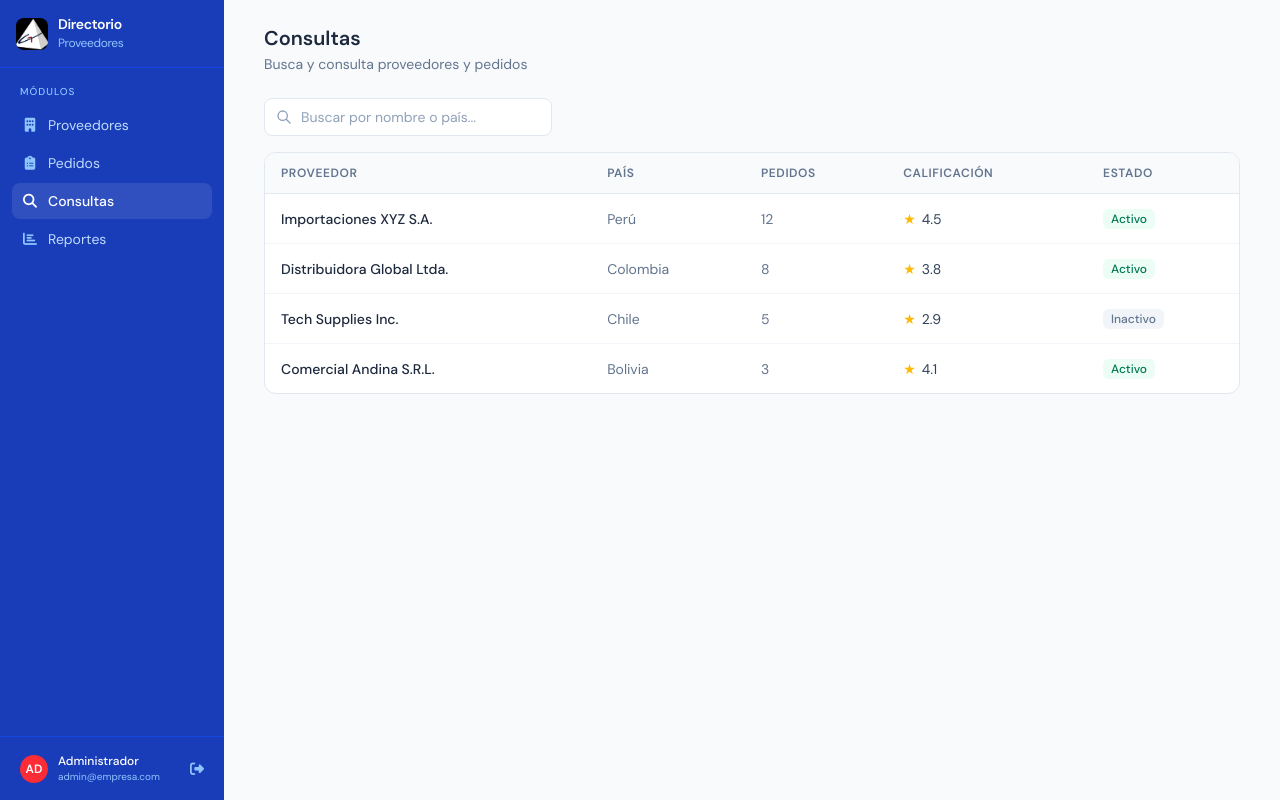
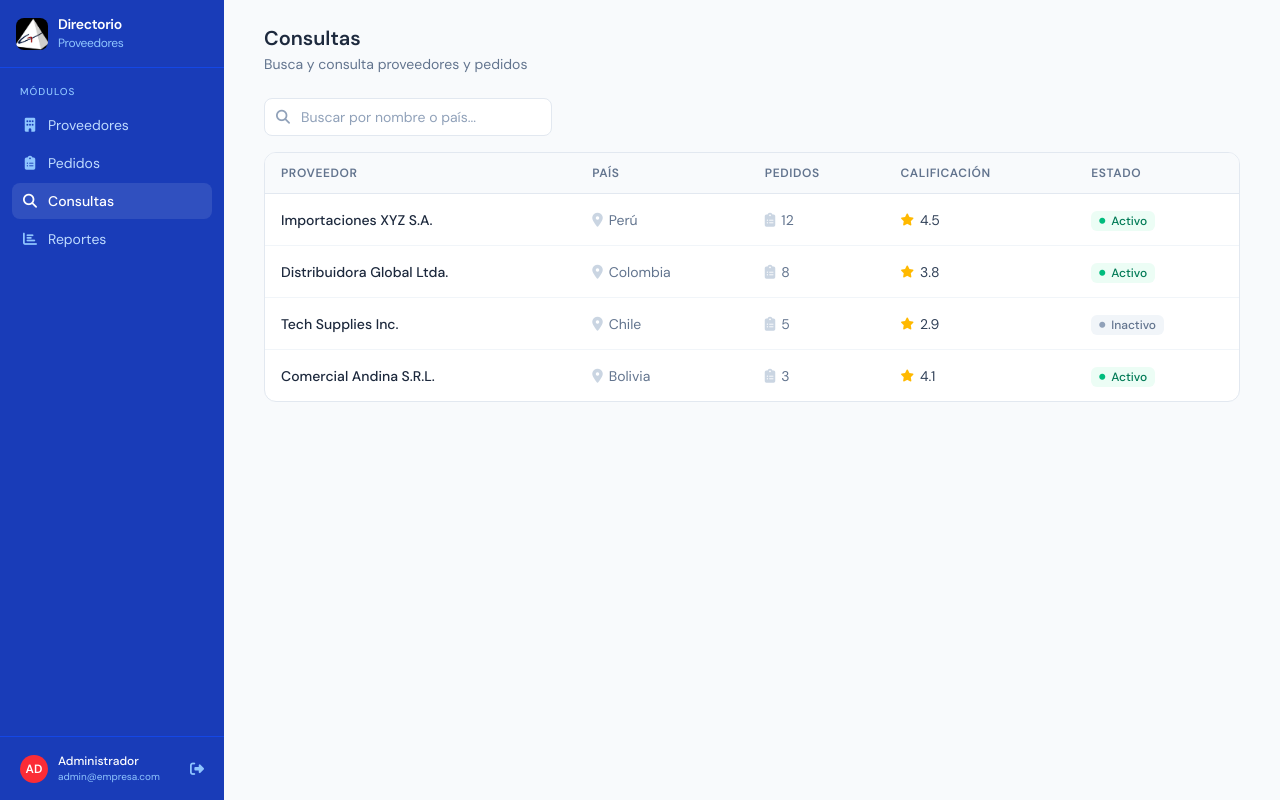
Before and after one commit to pabloyucragutierrez/directorio-sistema, a Next.js app: page /dashboard/consultas in a window 1280 px wide. Built offline with nearby package versions, Linux system fonts and the light colour scheme.

Commit message:
primer commitss

```diff
--- a/app/dashboard/consultas/page.tsx
+++ b/app/dashboard/consultas/page.tsx
@@ -25,9 +25,7 @@ export default function ConsultasPage() {
 
       <div className="flex items-center gap-3 mb-4">
         <div className="relative w-72">
-          <svg className="absolute left-3 top-1/2 -translate-y-1/2 w-4 h-4 text-slate-400" fill="none" stroke="currentColor" viewBox="0 0 24 24">
-            <path strokeLinecap="round" strokeLinejoin="round" strokeWidth={2} d="M21 21l-6-6m2-5a7 7 0 11-14 0 7 7 0 0114 0z" />
-          </svg>
+          <i className="fa-solid fa-magnifying-glass absolute left-3 top-1/2 -translate-y-1/2 text-slate-400 text-sm" />
           <input
             value={search}
             onChange={(e) => setSearch(e.target.value)}
@@ -52,16 +50,23 @@ export default function ConsultasPage() {
             {filtered.map((d) => (
               <tr key={d.proveedor} className="hover:bg-blue-50/50 transition">
                 <td className="px-4 py-3.5 font-medium text-slate-800">{d.proveedor}</td>
-                <td className="px-4 py-3.5 text-slate-500">{d.pais}</td>
-                <td className="px-4 py-3.5 text-slate-500">{d.pedidos}</td>
+                <td className="px-4 py-3.5 text-slate-500">
+                  <i className="fa-solid fa-location-dot mr-1.5 text-slate-300" />
+                  {d.pais}
+                </td>
+                <td className="px-4 py-3.5 text-slate-500">
+                  <i className="fa-solid fa-clipboard-list mr-1.5 text-slate-300" />
+                  {d.pedidos}
+                </td>
                 <td className="px-4 py-3.5">
                   <div className="flex items-center gap-1.5">
-                    <span className="text-amber-400">★</span>
+                    <i className="fa-solid fa-star text-amber-400 text-xs" />
                     <span className="text-slate-700 text-sm">{d.calificacion.toFixed(1)}</span>
                   </div>
                 </td>
                 <td className="px-4 py-3.5">
-                  <span className={`inline-flex px-2 py-0.5 rounded-md text-xs font-medium ${d.activo ? "bg-emerald-50 text-emerald-700" : "bg-slate-100 text-slate-500"}`}>
+                  <span className={`inline-flex items-center gap-1.5 px-2 py-0.5 rounded-md text-xs font-medium ${d.activo ? "bg-emerald-50 text-emerald-700" : "bg-slate-100 text-slate-500"}`}>
+                    <i className={`fa-solid fa-circle text-[6px] ${d.activo ? "text-emerald-500" : "text-slate-400"}`} />
                     {d.activo ? "Activo" : "Inactivo"}
                   </span>
                 </td>
```
